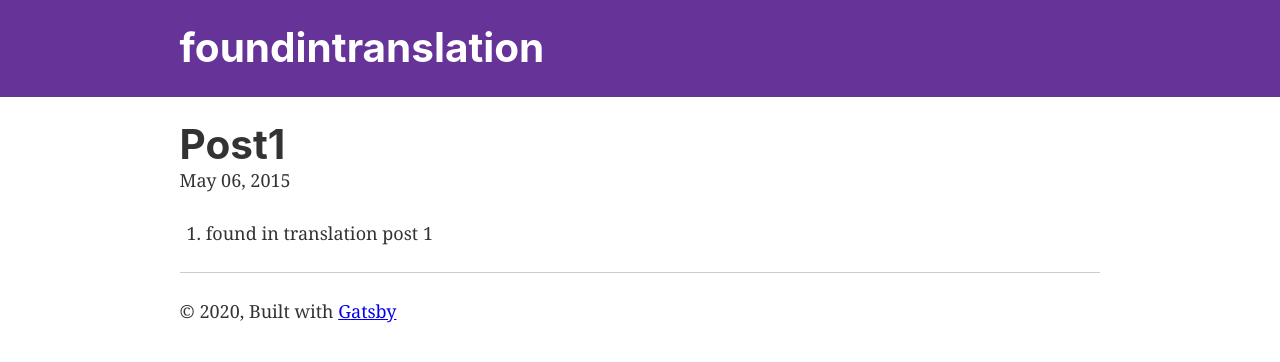
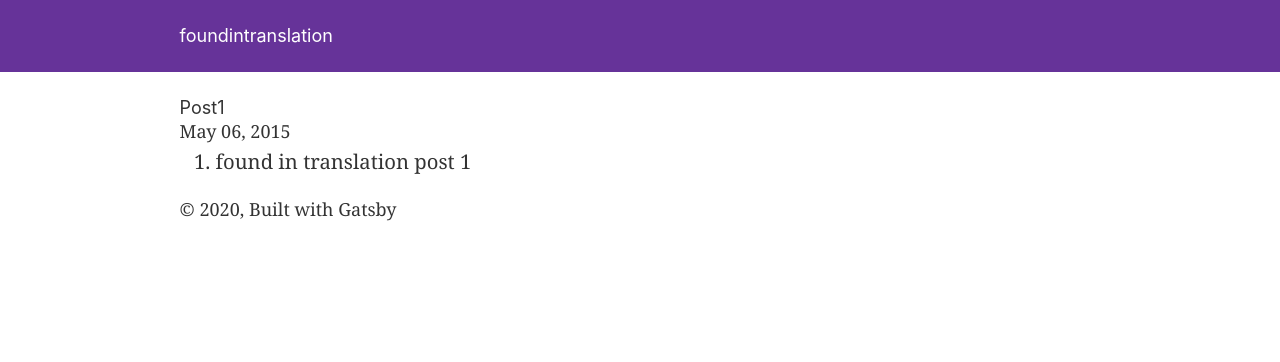
Before and after one commit to salinawu/foundintranslation, a Gatsby site: page /post1/index.en/ in a window 1280 px wide. Built offline with nearby package versions, Linux system fonts and the light colour scheme; Gatsby itself is replaced by a stand-in of ours.

Commit message:
install tailwindcss

```diff
--- a/gatsby-config.js
+++ b/gatsby-config.js
@@ -82,5 +82,6 @@ module.exports = {
     // this (optional) plugin enables Progressive Web App + Offline functionality
     // To learn more, visit: https://gatsby.dev/offline
     // `gatsby-plugin-offline`,
+    `gatsby-plugin-postcss`,
   ],
 }
--- a/package.json
+++ b/package.json
@@ -27,7 +27,9 @@
     "react-helmet": "^6.0.0"
   },
   "devDependencies": {
-    "prettier": "2.0.5"
+    "gatsby-plugin-postcss": "^2.3.4",
+    "prettier": "2.0.5",
+    "tailwindcss": "^1.4.6"
   },
   "keywords": [
     "gatsby"
--- /dev/null
+++ b/postcss.config.js
@@ -0,0 +1,3 @@
+module.exports = () => ({
+  plugins: [require("tailwindcss")],
+})
--- a/src/components/layout.js
+++ b/src/components/layout.js
@@ -11,6 +11,7 @@ import { useStaticQuery, graphql } from "gatsby"
 
 import Header from "./header"
 import "./layout.css"
+import "../styles/global.css"
 
 const Layout = ({ children }) => {
   const data = useStaticQuery(graphql`
--- /dev/null
+++ b/src/styles/global.css
@@ -0,0 +1,69 @@
+@tailwind base;
+
+@tailwind components;
+
+@tailwind utilities;
+
+/* purgecss start ignore */
+/* Markdown Styles */
+/* Global */
+.markdown {
+  @apply leading-relaxed text-lg;
+}
+/* Headers */
+.markdown h1,
+.markdown h2 {
+  @apply text-2xl my-6 font-bold;
+}
+.markdown h3,
+.markdown h4,
+.markdown h5,
+.markdown h6 {
+  @apply text-xl my-3 font-semibold;
+}
+/* Links */
+.markdown a {
+  @apply text-blue-600;
+}
+.markdown a:hover {
+  @apply underline;
+}
+/* Paragraph */
+.markdown p {
+  @apply mb-4;
+}
+/* Lists */
+.markdown ul,
+.markdown ol {
+  @apply mb-4 ml-8;
+}
+.markdown li > p,
+.markdown li > ul,
+.markdown li > ol {
+  @apply mb-0;
+}
+.markdown ol {
+  @apply list-decimal;
+}
+.markdown ul {
+  @apply list-disc;
+}
+/* Blockquotes */
+.markdown blockquote {
+  @apply p-0 p-2 mx-6 bg-gray-100 mb-4 border-l-4 border-gray-400 italic;
+}
+.markdown blockquote > p {
+  @apply mb-0;
+}
+/* Tables */
+.markdown td,
+.markdown th {
+  @apply px-2 py-1 border border-gray-400;
+}
+.markdown tr:nth-child(odd) {
+  @apply bg-gray-100;
+}
+.markdown table {
+  @apply mb-6;
+}
+/* purgecss end ignore */
--- a/src/templates/blog-post.js
+++ b/src/templates/blog-post.js
@@ -32,7 +32,7 @@ const BlogPostTemplate = ({ data, pageContext, location }) => {
             {post.frontmatter.date}
           </p>
         </header>
-        <section dangerouslySetInnerHTML={{ __html: post.html }} />
+        <section className="markdown" dangerouslySetInnerHTML={{ __html: post.html }} />
         <hr />
       </article>
     </Layout>
--- /dev/null
+++ b/tailwind.config.js
@@ -0,0 +1,8 @@
+module.exports = {
+  purge: ['./src/**/*.js', './src/**/*.css', './src/**/*.tsx'],
+  theme: {
+    extend: {},
+  },
+  variants: {},
+  plugins: [],
+}
```
Also changed, not shown: 1 other file.
